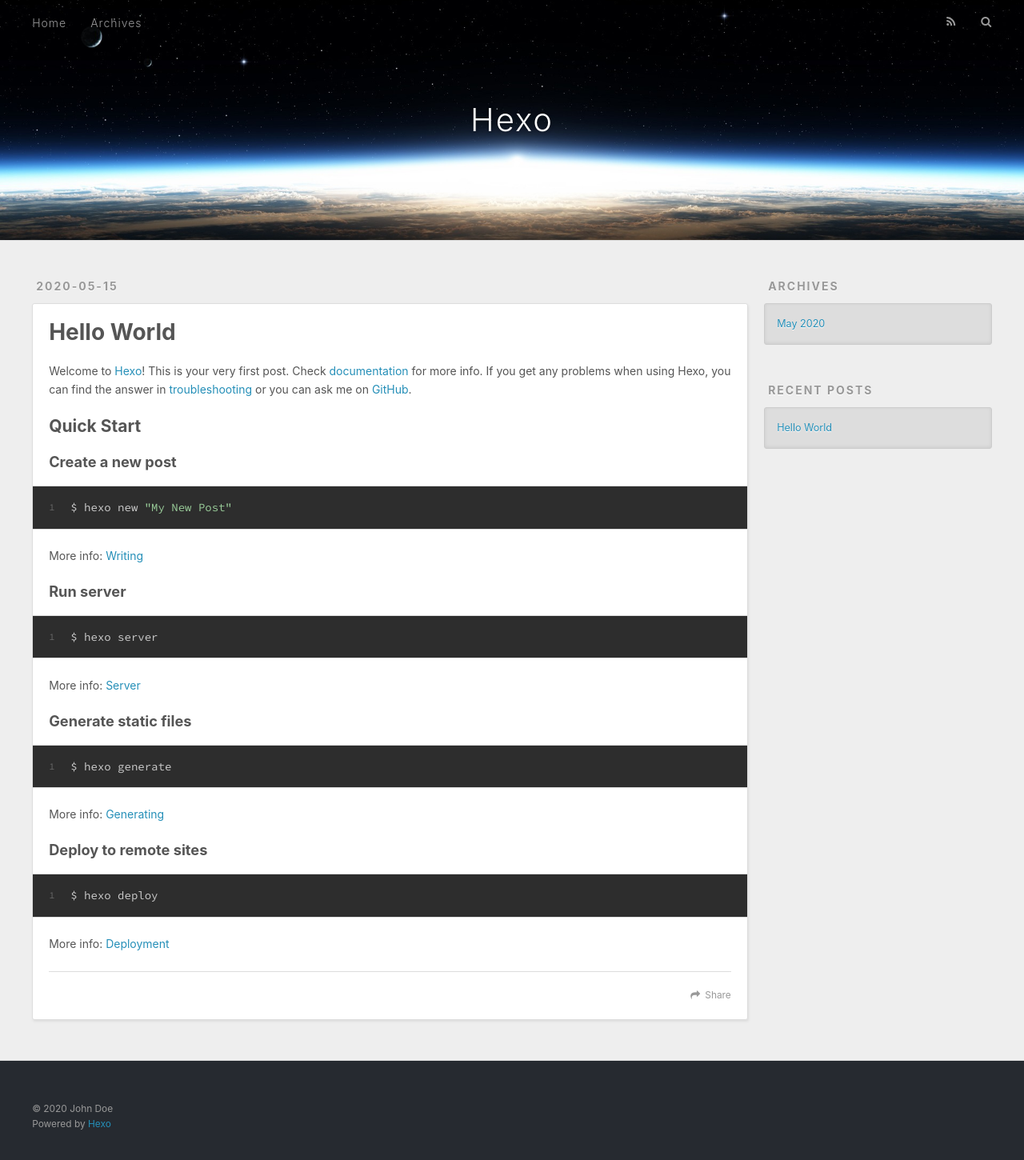
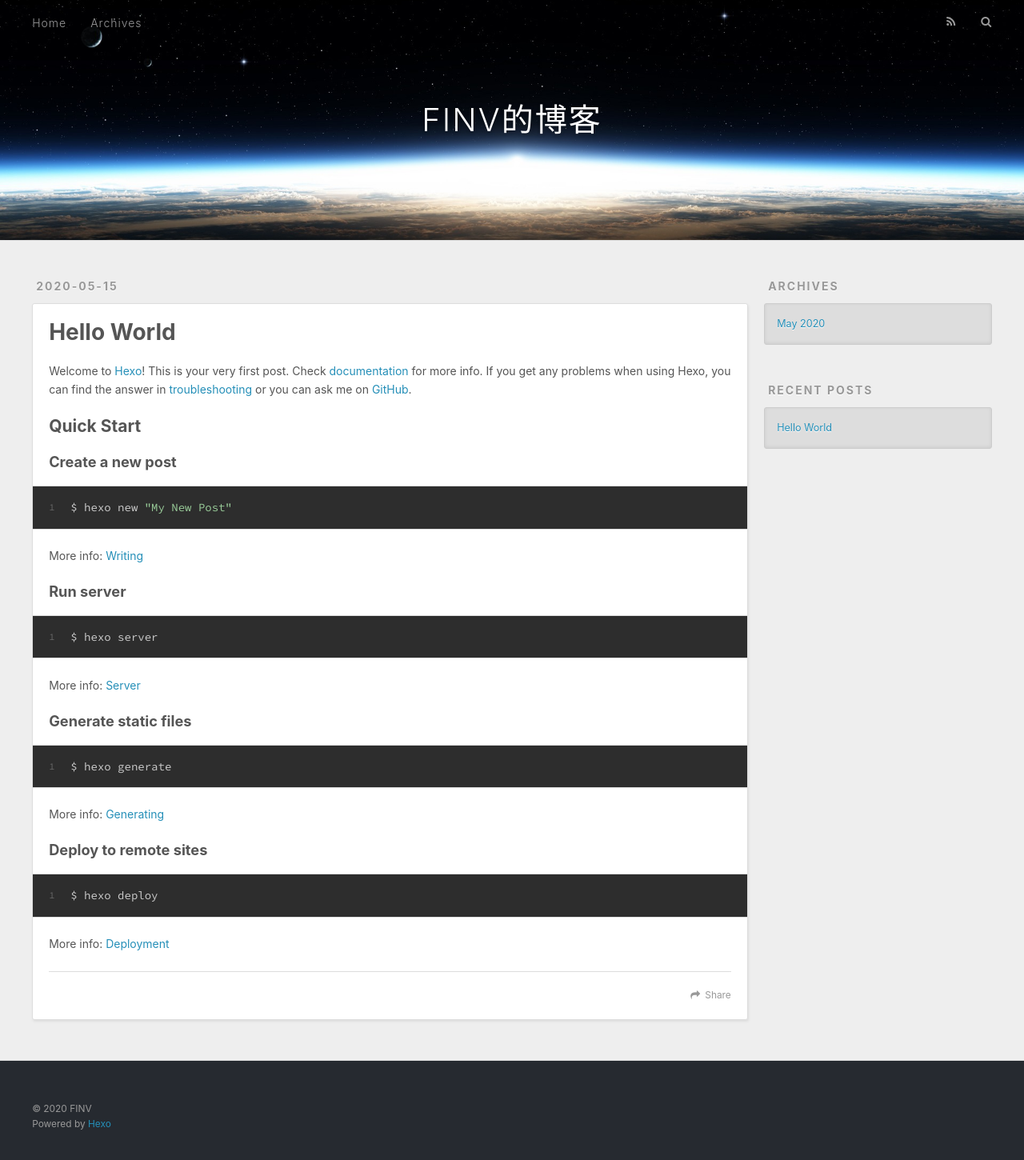
Before and after one commit to FInV/FInV.github.io, a plain HTML site: page index.html in a window 1280 px wide. Shown: the whole page at 80% size. Drawn offline with nearby package versions, Linux system fonts and the light colour scheme.

Commit message:
Site updated: 2020-05-15 16:37:32

```diff
--- a/index.html
+++ b/index.html
@@ -5,17 +5,17 @@
 
 
 
-  <title>Hexo</title>
+  <title>FINV的博客</title>
   <meta name="viewport" content="width=device-width, initial-scale=1, maximum-scale=1">
   <meta property="og:type" content="website">
-<meta property="og:title" content="Hexo">
+<meta property="og:title" content="FINV的博客">
 <meta property="og:url" content="http://yoursite.com/index.html">
-<meta property="og:site_name" content="Hexo">
+<meta property="og:site_name" content="FINV的博客">
 <meta property="og:locale" content="en_US">
-<meta property="article:author" content="John Doe">
+<meta property="article:author" content="FINV">
 <meta name="twitter:card" content="summary">
 
-    <link rel="alternate" href="/atom.xml" title="Hexo" type="application/atom+xml">
+    <link rel="alternate" href="/atom.xml" title="FINV的博客" type="application/atom+xml">
 
 
     <link rel="icon" href="/favicon.png">
@@ -36,7 +36,7 @@
   <div id="header-outer" class="outer">
     <div id="header-title" class="inner">
       <h1 id="logo-wrap">
-        <a href="/" id="logo">Hexo</a>
+        <a href="/" id="logo">FINV的博客</a>
       </h1>
 
     </div>
@@ -103,7 +103,7 @@
 
     </div>
     <footer class="article-footer">
-      <a data-url="http://yoursite.com/2020/05/15/hello-world/" data-id="cka7xub1v0000z0xubmo6ewcb" class="article-share-link">Share</a>
+      <a data-url="http://yoursite.com/2020/05/15/hello-world/" data-id="cka7y81tu0000mvxu8at9br02" class="article-share-link">Share</a>
 
 
     </footer>
@@ -159,7 +159,7 @@
 
   <div class="outer">
     <div id="footer-info" class="inner">
-      &copy; 2020 John Doe<br>
+      &copy; 2020 FINV<br>
       Powered by <a href="http://hexo.io/" target="_blank">Hexo</a>
     </div>
   </div>
```
Also changed, not shown: 2020/05/15/hello-world/index.html (+7 -7 lines), archives/2020/05/index.html (+7 -7 lines), archives/2020/index.html (+7 -7 lines), archives/index.html (+7 -7 lines).
